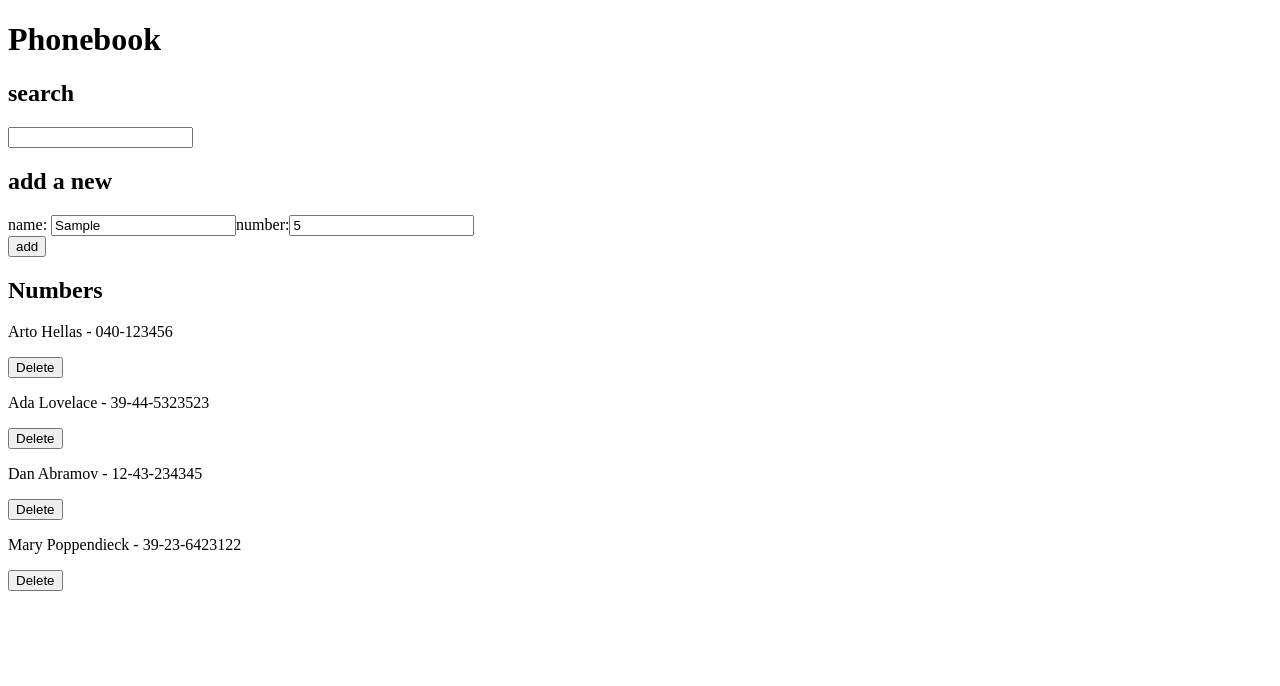
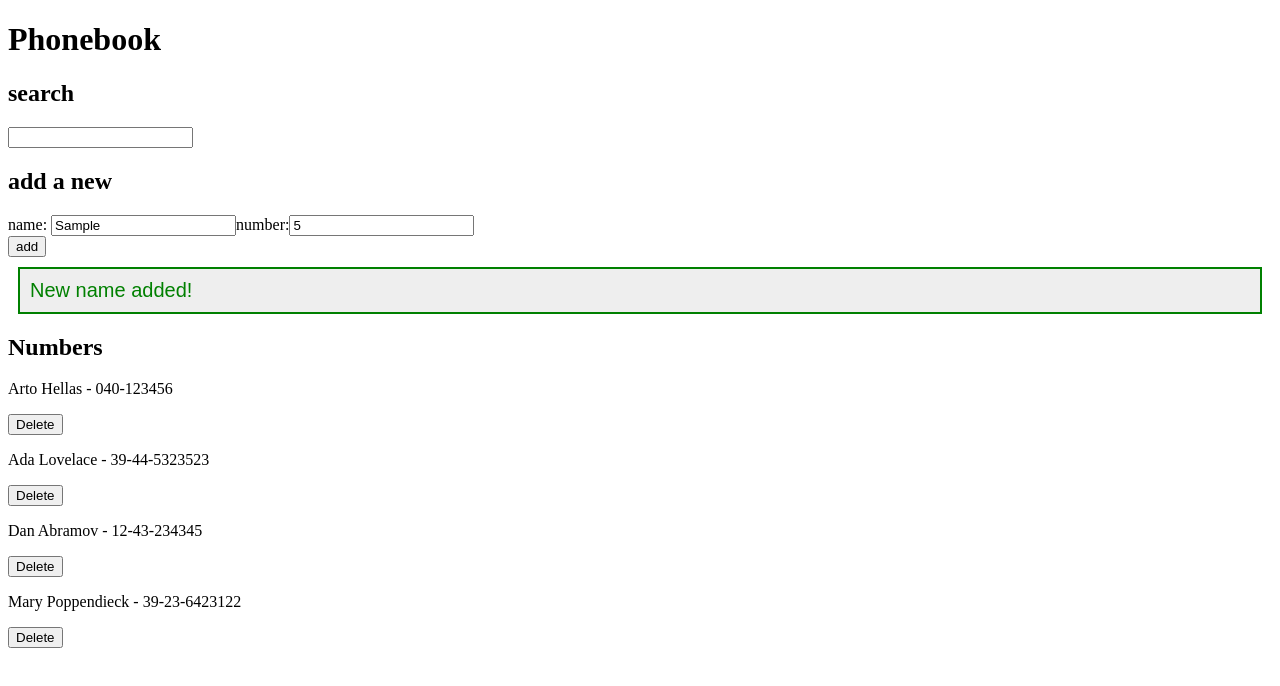
Before and after one commit to JuanJaimes9/FullStackOpen-Submissions, a React (Vite) app in the folder part2/phoneinfo/: page / in a window 1280 px wide. Both pictures are taken after typing "Sample", "5" into the empty fields and a click on the button "add". Shown: the top 686 px of the page. Built offline with nearby package versions, Linux system fonts and the light colour scheme; no server answers; data requests are answered from the project's data file.

Commit message:
add advices

```diff
--- a/part2/phoneinfo/db.json
+++ b/part2/phoneinfo/db.json
@@ -3,22 +3,22 @@
     {
       "name": "Arto Hellas",
       "number": "040-123456",
-      "id": 1
+      "id": "1"
     },
     {
       "name": "Ada Lovelace",
       "number": "39-44-5323523",
-      "id": 2
+      "id": "2"
     },
     {
       "name": "Dan Abramov",
       "number": "12-43-234345",
-      "id": 3
+      "id": "3"
     },
     {
       "name": "Mary Poppendieck",
       "number": "39-23-6423122",
-      "id": 4
+      "id": "4"
     }
   ]
 }
--- a/part2/phoneinfo/src/App.jsx
+++ b/part2/phoneinfo/src/App.jsx
@@ -3,10 +3,12 @@ import Filter from "./components/Filter";
 import PersonForm from "./components/PersonForm";
 import Persons from "./components/Persons";
 import personsService from "./services/persons";
+import "./styles/app.css";
 
 const App = () => {
   const [persons, setPersons] = useState([]);
   const [searchName, setSearchName] = useState("");
+  const [advice, setAdvice] = useState(null);
 
   useEffect(() => {
     personsService
@@ -48,7 +50,12 @@ const App = () => {
     <div>
       <h1>Phonebook</h1>
       <Filter searchName={searchName} filterName={filterName} />
-      <PersonForm persons={persons} setPersons={setPersons} />
+      <PersonForm
+        persons={persons}
+        setPersons={setPersons}
+        setAdvice={setAdvice}
+        advice={advice}
+      />
       <Persons filteredNames={filteredNames} deletePerson={deletePerson} />
     </div>
   );
--- /dev/null
+++ b/part2/phoneinfo/src/components/Advice.jsx
@@ -0,0 +1,15 @@
+function Advice({ advice }) {
+  if (advice === null) {
+    return null;
+  }
+
+  const className = `advice ${advice === "error" ? "error" : ""}`;
+
+  return (
+    <div className={className}>
+      {advice === "error" ? "An error occurred" : advice}
+    </div>
+  );
+}
+
+export default Advice;
--- a/part2/phoneinfo/src/components/PersonForm.jsx
+++ b/part2/phoneinfo/src/components/PersonForm.jsx
@@ -1,16 +1,52 @@
 import { useState } from "react";
+import Advice from "./Advice";
 import personsService from "../services/persons";
 
-function PersonForm({ persons, setPersons }) {
+function PersonForm({ persons, setPersons, setAdvice, advice }) {
   const [newName, setNewName] = useState("");
   const [newNumber, setNewNumber] = useState("");
 
   const handleSubmit = (e) => {
     e.preventDefault();
-    const existingPerson = persons.find((person) => person.name === newName);
+    const person = persons.find((person) => person.name === newName);
 
-    if (existingPerson) {
-      alert(`${newName} is already added to phonebook`);
+    if (person) {
+      if (
+        window.confirm(
+          `${newName} is already added to phonebook, replace the old number with a new one?`
+        )
+      ) {
+        const numberChanged = {
+          ...person,
+          number: newNumber,
+        };
+
+        personsService
+          .update(person.id, numberChanged)
+          .then((updatedPerson) => {
+            setPersons(
+              persons.map((p) =>
+                p.id === updatedPerson.id ? updatedPerson : p
+              )
+            );
+            setNewName("");
+            setNewNumber("");
+            setAdvice("Number updated!");
+
+            setTimeout(() => {
+              setAdvice(null);
+            }, 10000);
+          })
+          .catch(() => {
+            setAdvice("error");
+
+            setTimeout(() => {
+              setAdvice(null);
+            }, 10000);
+          });
+      } else {
+        alert("number do not changed");
+      }
       return;
     }
 
@@ -27,6 +63,12 @@ function PersonForm({ persons, setPersons }) {
       setNewName("");
       setNewNumber("");
     });
+
+    setAdvice("New name added!");
+
+    setTimeout(() => {
+      setAdvice(null);
+    }, 10000);
   };
 
   const handleChangeName = (e) => setNewName(e.target.value);
@@ -43,6 +85,7 @@ function PersonForm({ persons, setPersons }) {
       <div>
         <button type="submit">add</button>
       </div>
+      <Advice advice={advice} />
     </form>
   );
 }
--- a/part2/phoneinfo/src/services/persons.js
+++ b/part2/phoneinfo/src/services/persons.js
@@ -15,8 +15,14 @@ const deletePerson = (id) => {
   return axios.delete(`${baseUrl}/${id}`);
 };
 
+const update = (id, newObject) => {
+  const request = axios.put(`${baseUrl}/${id}`, newObject);
+  return request.then((response) => response.data);
+};
+
 export default {
   getAll,
   create,
   deletePerson,
+  update,
 };
--- /dev/null
+++ b/part2/phoneinfo/src/styles/app.css
@@ -0,0 +1,19 @@
+.advice {
+  background-color: rgba(231, 231, 231, 0.712);
+  color: green;
+  font-size: 20px;
+  font-family: Arial, Helvetica, sans-serif;
+  margin: 10px;
+  padding: 10px;
+  border: 2px solid green;
+}
+
+.error {
+  background-color: rgba(231, 231, 231, 0.712);
+  color: red;
+  font-size: 20px;
+  font-family: Arial, Helvetica, sans-serif;
+  margin: 10px;
+  padding: 10px;
+  border: 2px solid red;
+}
```
